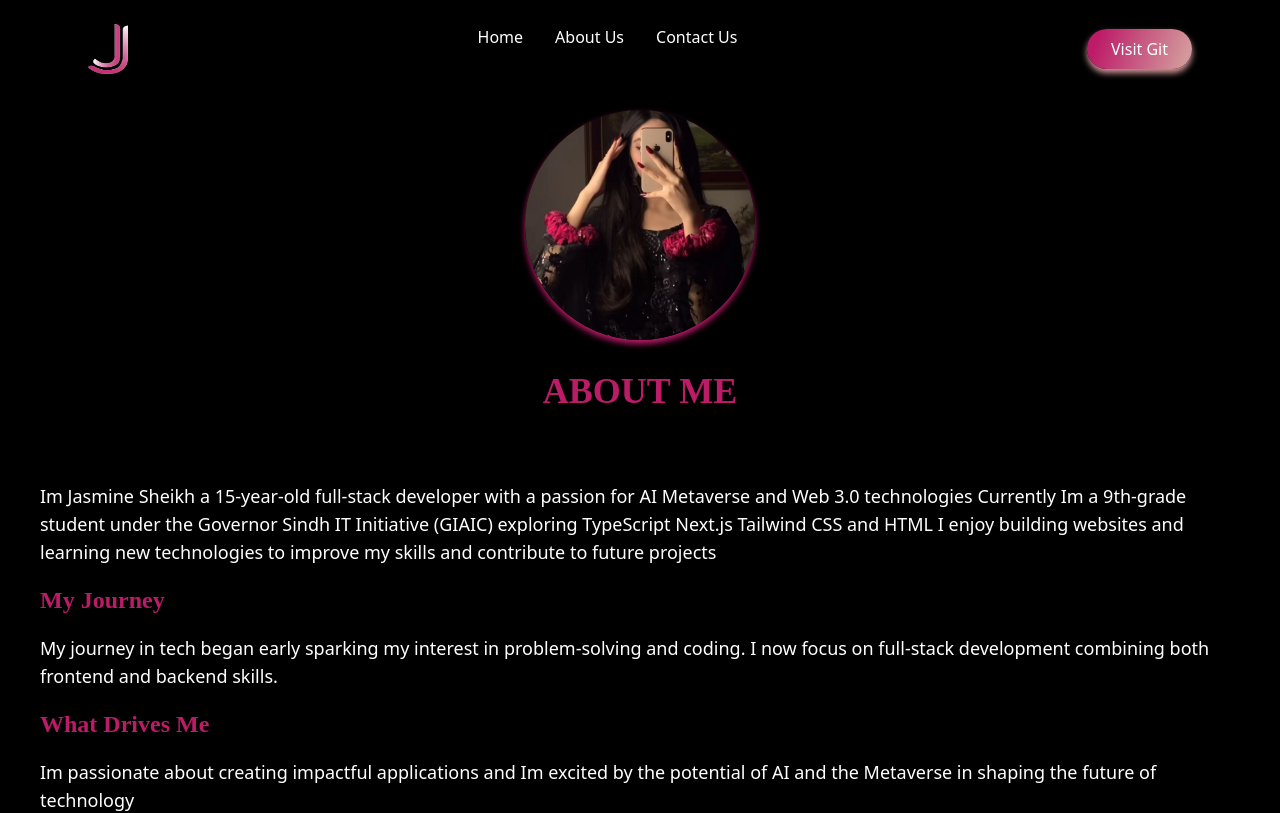
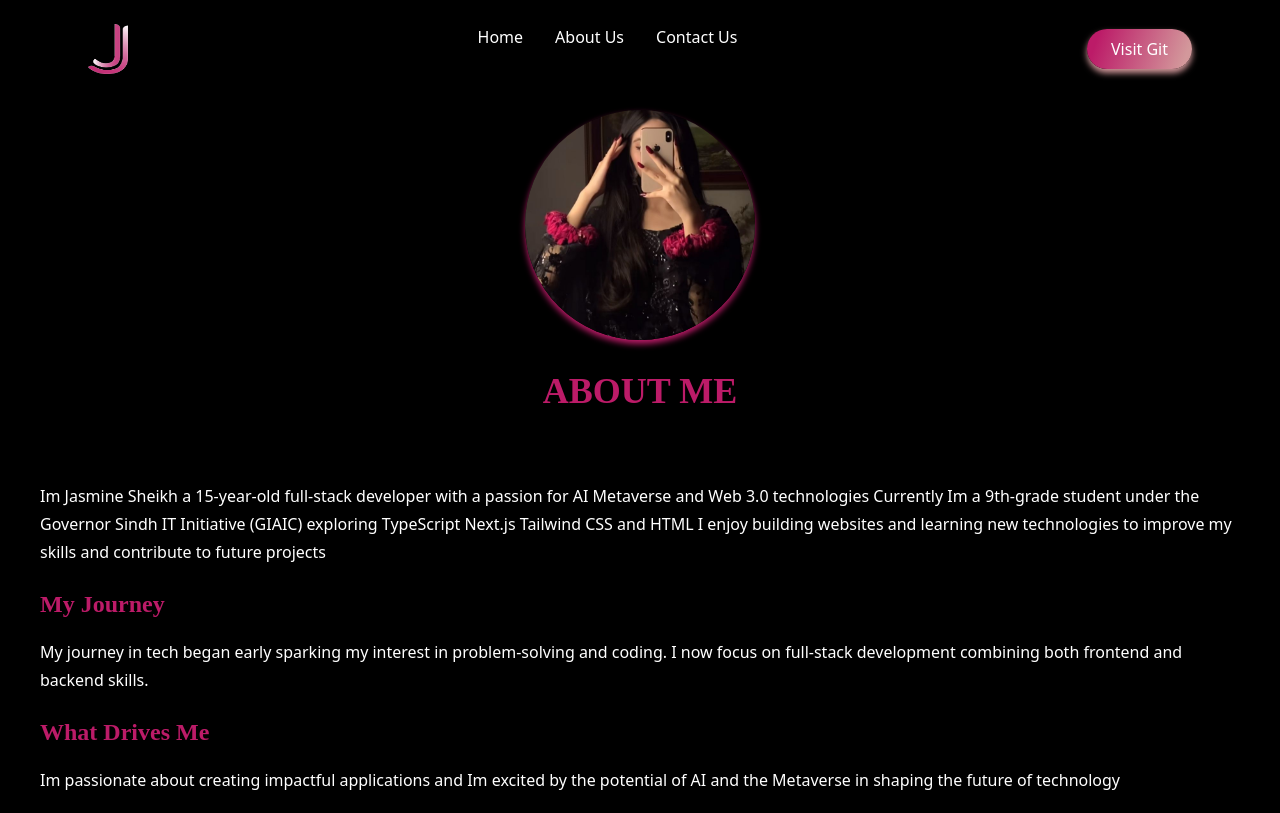
Before and after one commit to jasmineshamim/hackathon2customcss-portfolio, a Next.js app: page /contact/aboutus in a window 1280 px wide. Shown: the top 813 px of the page. Built offline with nearby package versions, Linux system fonts and the light colour scheme.

Commit message:
Update aboutUs.css

```diff
--- a/src/app/contact/styles/aboutUs.css
+++ b/src/app/contact/styles/aboutUs.css
@@ -42,8 +42,8 @@
 }
 
 .text-lg {
-    font-size: 1.125rem;
-    margin-bottom: 1rem;
+    font-size: 1rem;
+    margin-bottom: 20px;
 }
 
 .subtitle {
```
